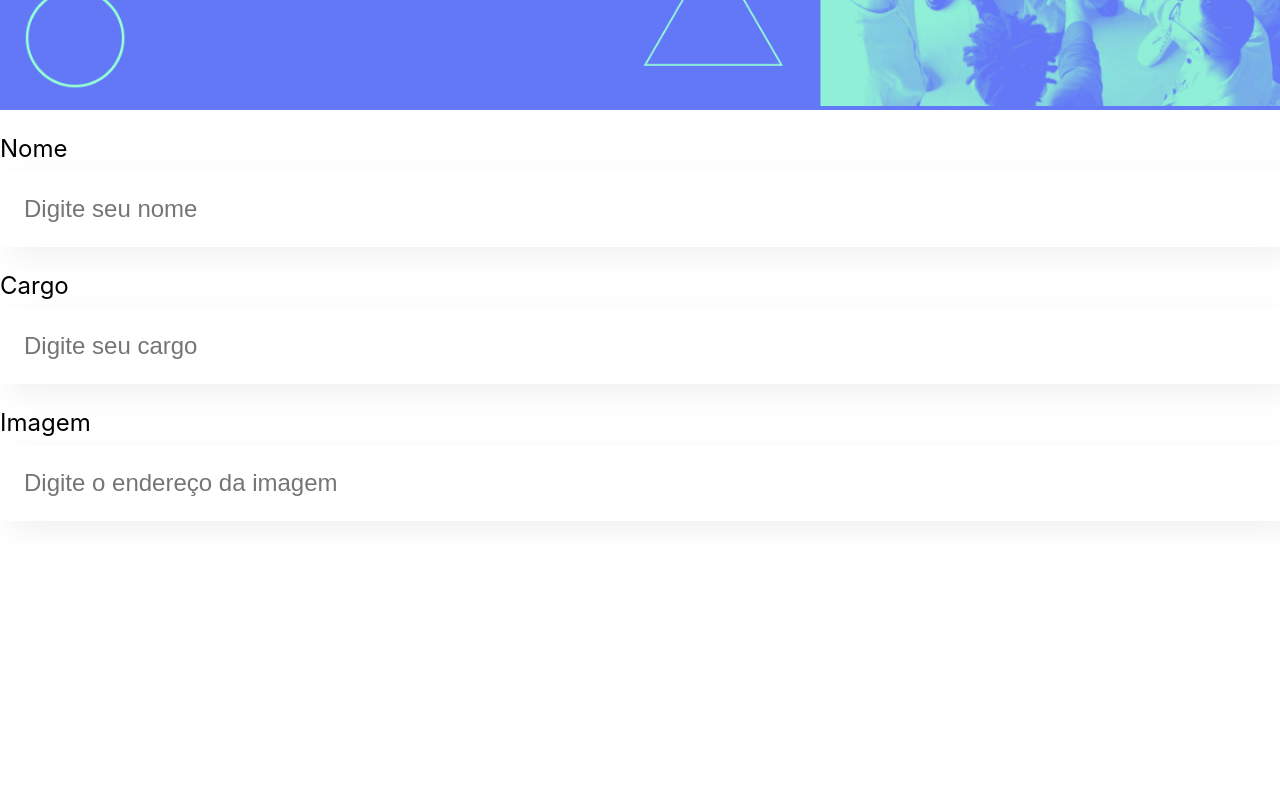
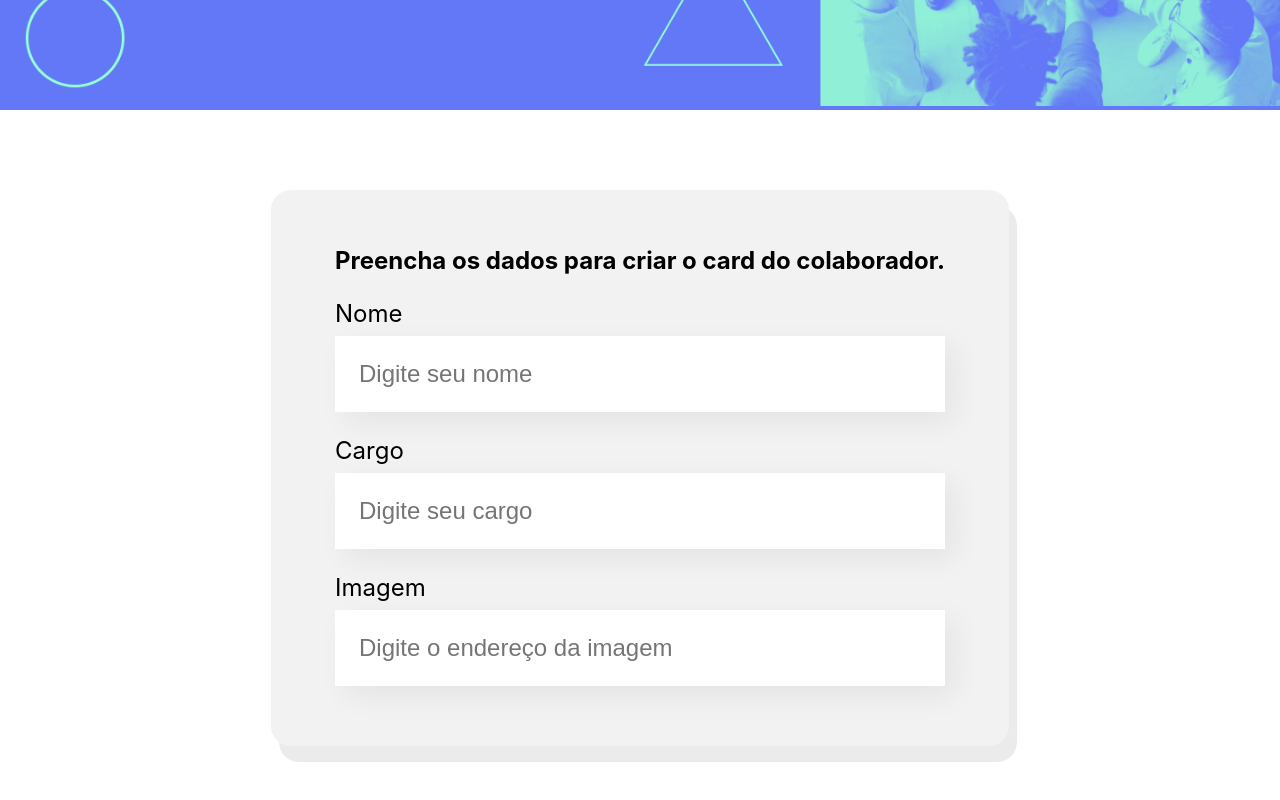
Before and after one commit to ThiGouvea/aprendendoREACTJS, a React (Create React App) app: page / in a window 1280 px wide. Shown: the part 388-1188 px from the top of the page. Before the commit the page ends 933 px from the top, so only its background shows below. Built offline with nearby package versions, Linux system fonts and the light colour scheme.

Commit message:
criando formularios

```diff
--- a/src/App.js
+++ b/src/App.js
@@ -1,13 +1,11 @@
 import Banner from './componentes/Banner';
-import CampoTexto from './componentes/CampoTexto';
+import Formulario from './componentes/Formulario';
 
 function App() {
   return (
     <div className="App">
       <Banner/>
-      <CampoTexto label="Nome" placeholder="Digite seu nome"/>
-      <CampoTexto label="Cargo" placeholder="Digite seu cargo"/>
-      <CampoTexto label="Imagem" placeholder="Digite o endereço da imagem"/>
+      <Formulario/>
     </div>
   );
 }
--- /dev/null
+++ b/src/componentes/Formulario/Formulario.css
@@ -0,0 +1,13 @@
+.formulario {
+    display: flex;
+    justify-content: center;
+    margin: 80px 0;
+}
+
+.formulario form {
+    max-width: 80%;
+    background-color: #F2F2F2;
+    border-radius: 20px;
+    padding: 36px 64px;
+    box-shadow: 8px 16px rgba(0, 0, 0, 0.08);
+}
--- /dev/null
+++ b/src/componentes/Formulario/index.js
@@ -0,0 +1,17 @@
+import CampoTexto from "../CampoTexto";
+import "./Formulario.css"
+
+const Formulario = () => {
+    return (
+        <section className="formulario">
+            <form>
+                <h2>Preencha os dados para criar o card do colaborador.</h2>
+                <CampoTexto label="Nome" placeholder="Digite seu nome"/>
+                <CampoTexto label="Cargo" placeholder="Digite seu cargo"/>
+                <CampoTexto label="Imagem" placeholder="Digite o endereço da imagem"/>
+            </form>
+        </section>
+    )
+}
+
+export default Formulario;
```
Also changed, not shown: src/componentes/ListaSuspensa/index.js (added, +12 -0 lines), src/componentes/ListaSuspensa/ListaSuspensa.css (added).
